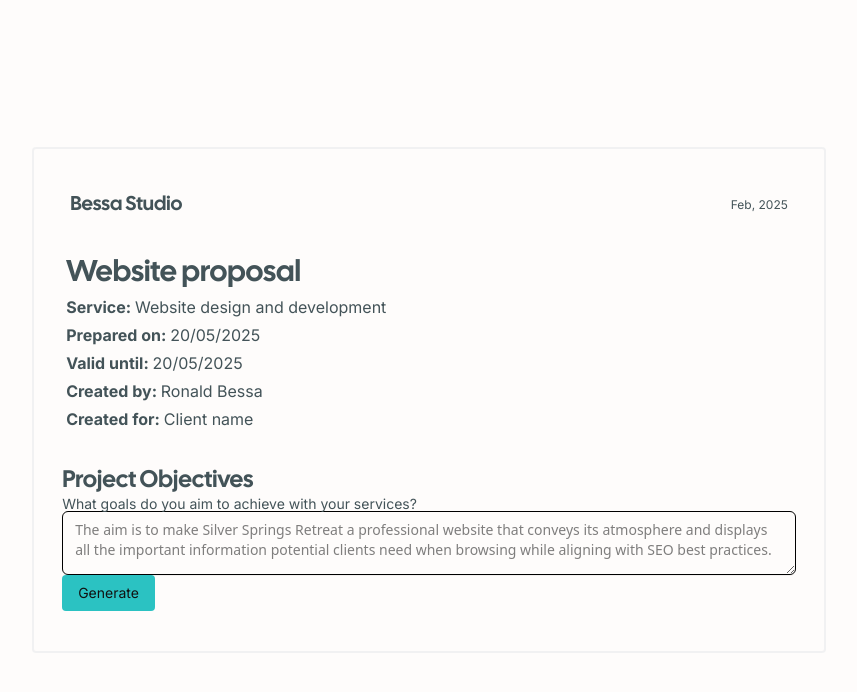
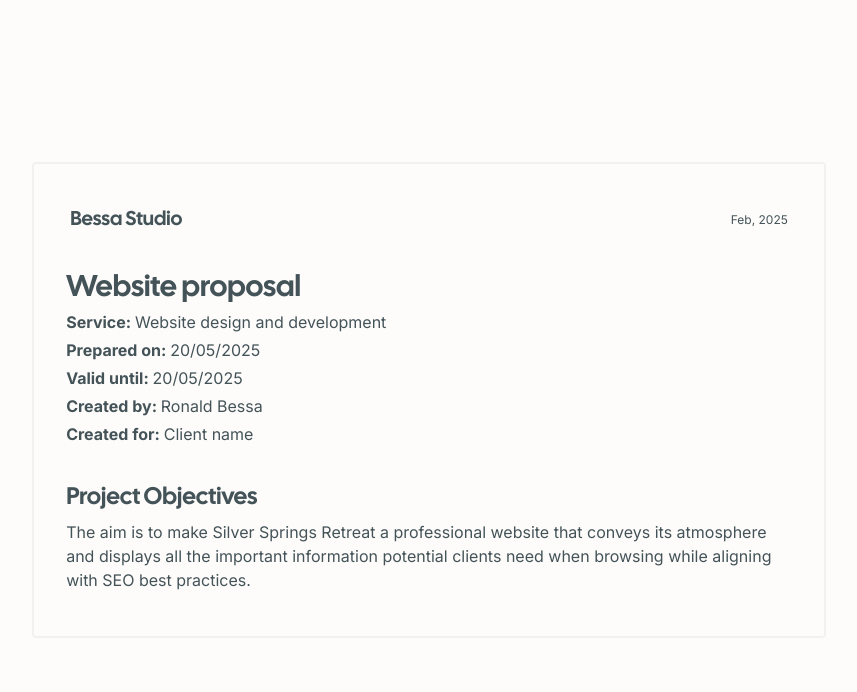
Before and after one commit to rnldbss/bessa-studio-proposal-generator, a Next.js app: page /edit-proposal in a window 1280 px wide. Shown: the top 692 px of the page, without its empty margins (211-1068 px from the left). Built offline with nearby package versions, Linux system fonts and the light colour scheme.

Commit message:
ChatGPT input and response display component

```diff
--- a/src/app/globals.css
+++ b/src/app/globals.css
@@ -45,7 +45,8 @@
   input,
   a,
   select,
-  button {
+  button,
+  textarea {
     @apply font-inter text-on-level-0;
   }
 }
--- a/src/components/proposal/ObjectivesSection.tsx
+++ b/src/components/proposal/ObjectivesSection.tsx
@@ -1,71 +1,46 @@
 "use client";
 
 import { useState } from "react";
-//import InputDisplay from "./inputs/InputDisplay";
-import TextareaInput from "./inputs/TextareaInput";
-import { Button } from "../ui/button";
+import { useEditableTool } from "@/hooks/useEditableTool";
+import EditableText from "./inputs/EditableText";
+import EditableBodySection from "./inputs/EditableBodyWithGPT.tsx";
 
 export default function ObjectivesSection() {
-  const [proposalObjectives, setProposalObjectives] = useState("");
-  const [apiResponse, setApiResponse] = useState("");
-  const [isLoading, setIsLoading] = useState(false);
+  const [heading, setHeading] = useState("");
 
   const objectivesSectionData = {
     label: "What goals do you aim to achieve with your services?",
-    userInput: proposalObjectives,
-    inputHandler: setProposalObjectives,
     defaultValue:
       "The aim is to make Silver Springs Retreat a professional website that conveys its atmosphere and displays all the important information potential clients need when browsing while aligning with SEO best practices.",
   };
-
-  async function handleGenerateObjectives() {
-    setIsLoading(true);
-
-    try {
-      const res = await fetch("/api/generate-proposal", {
-        method: "POST",
-        headers: { "Content-Type": "application/json" },
-        body: JSON.stringify({
-          section: "objectives",
-          userInput: proposalObjectives,
-        }),
-      });
-
-      if (!res.ok) {
-        throw new Error(`API returned status ${res.status}`);
-      }
-
-      const data = await res.json();
-      setApiResponse(data.content);
-    } catch (error) {
-      console.error("API Error:", error);
-      setApiResponse("Error generating proposal objectives. Please try again.");
-    } finally {
-      setIsLoading(false);
-    }
-  }
+  const {
+    editingField,
+    tempInputValue,
+    startEditing,
+    saveValue,
+    cancelEditing,
+    setTempInputValue,
+  } = useEditableTool();
 
   return (
     <div className="">
-      <h2 className="text-2xl">Project Objectives</h2>
-
-      <TextareaInput
-        label={objectivesSectionData.label}
-        inputValue={proposalObjectives}
-        onChange={setProposalObjectives}
+      <EditableText
+        label="Section heading"
+        title="heading"
+        className="text-2xl"
+        value={editingField === "title" ? tempInputValue : heading}
+        defaultValue="Project Objectives"
+        isEditing={editingField === "title"}
+        onStartEdit={() => startEditing("title", heading)}
+        onChange={setTempInputValue}
+        onSave={() => saveValue(setHeading)}
+        onCancel={cancelEditing}
+        as="h2"
+      />
+      <EditableBodySection
+        section="objectives"
         defaultValue={objectivesSectionData.defaultValue}
       />
-
-      <Button onClick={handleGenerateObjectives} disabled={isLoading}>
-        {isLoading ? "Generating..." : "Generate"}
-      </Button>
-
-      {apiResponse && (
-        <div className="mt-6 p-4 border rounded-sm bg-gray-50">
-          <h3 className="font-semibold mb-2">Generated Objectives:</h3>
-          <div className="whitespace-pre-wrap">{apiResponse}</div>
-        </div>
-      )}
     </div>
   );
 }
--- /dev/null
+++ b/src/components/proposal/inputs/EditableBodyWithGPT.tsx.tsx
@@ -0,0 +1,109 @@
+"use client";
+
+import TextareaInput from "./TextareaInput";
+import { Button } from "@/components/ui/button";
+import { useEditableTool } from "@/hooks/useEditableTool";
+import { Pencil } from "lucide-react";
+import { useState } from "react";
+interface EditableBodySectionProps {
+  section: string;
+  defaultValue: string;
+}
+
+export default function EditableBodySection({
+  section,
+  defaultValue,
+}: EditableBodySectionProps) {
+  const [outputText, setOutputText] = useState("");
+  const [isLoading, setIsLoading] = useState(false);
+
+  const {
+    editingField,
+    tempInputValue,
+    setTempInputValue,
+    startEditing,
+    saveValue,
+    cancelEditing,
+  } = useEditableTool();
+
+  const isEditing = editingField === section;
+
+  const handleGenerateObjectives = async () => {
+    setIsLoading(true);
+
+    try {
+      const res = await fetch("/api/generate-proposal", {
+        method: "POST",
+        headers: { "Content-Type": "application/json" },
+        body: JSON.stringify({
+          section,
+          userInput: tempInputValue,
+        }),
+      });
+
+      if (!res.ok) throw new Error(`API returned status ${res.status}`);
+
+      const data = await res.json();
+
+      // Store result in both temp input and visible output
+      setTempInputValue(data.content); // for editing or saving
+      setOutputText(data.content); // to display while editing
+    } catch (error) {
+      console.error("API Error:", error);
+      setTempInputValue("Error generating content.");
+      setOutputText("Error generating content.");
+    } finally {
+      setIsLoading(false);
+    }
+  };
+
+  return (
+    <div>
+      {isEditing ? (
+        <>
+          <TextareaInput
+            label={"Objectives:"}
+            inputValue={tempInputValue}
+            onChange={setTempInputValue}
+            defaultValue={defaultValue}
+          />
+
+          <div className="flex gap-2 mt-2">
+            <Button
+              size={"sm"}
+              variant="default"
+              onClick={() => saveValue(setOutputText)}
+            >
+              Save
+            </Button>
+            <Button
+              size={"sm"}
+              onClick={handleGenerateObjectives}
+              disabled={isLoading}
+              variant="outline"
+            >
+              {isLoading ? "Generating..." : "Generate with AI"}
+            </Button>
+            <Button size={"sm"} variant="outline" onClick={cancelEditing}>
+              Cancel
+            </Button>
+          </div>
+        </>
+      ) : (
+        <div className="hover:ring ring-accent px-1 py-1 rounded-sm group relative">
+          <p>{outputText || defaultValue}</p>
+          <Button
+            size="icon"
+            variant="outline"
+            className="hover:bg-level-0 hidden absolute cursor-pointer top-1 right-1 group-hover:inline-flex hover:[&>svg]:stroke-accent hover:border-accent"
+            onClick={() => {
+              startEditing(section, outputText || defaultValue);
+            }}
+          >
+            <Pencil className="h-3 w-3  stroke-on-level-1 transition-all" />
+          </Button>
+        </div>
+      )}
+    </div>
+  );
+}
--- a/src/components/proposal/inputs/EditableField.tsx
+++ b/src/components/proposal/inputs/EditableField.tsx
@@ -77,7 +77,7 @@ export default function EditableField({
           <Button
             size="icon"
             variant="outline"
-            className="hover:bg-level-0 hidden group-hover:inline-flex hover:[&>svg]:stroke-accent hover:border-accent group"
+            className="hover:bg-level-0 hidden  cursor-pointer group-hover:inline-flex hover:[&>svg]:stroke-accent hover:border-accent group"
             onClick={onStartEdit}
           >
             <Pencil className="h-3 w-3 stroke-on-level-1  transition-all" />
--- a/src/components/proposal/inputs/EditableText.tsx
+++ b/src/components/proposal/inputs/EditableText.tsx
@@ -71,7 +71,7 @@ export default function EditableText({
           <Button
             size="icon"
             variant="outline"
-            className="hover:bg-level-0 hidden group-hover:inline-flex hover:[&>svg]:stroke-accent hover:border-accent"
+            className="hover:bg-level-0 hidden cursor-pointer group-hover:inline-flex hover:[&>svg]:stroke-accent hover:border-accent"
             onClick={onStartEdit}
           >
             <Pencil className="h-3 w-3 stroke-on-level-1 transition-all" />
--- a/src/components/proposal/inputs/TextareaInput.tsx
+++ b/src/components/proposal/inputs/TextareaInput.tsx
@@ -19,7 +19,11 @@ export default function TextareaInput({
   const labelId = `${id}-label`;
 
   return (
-    <div role="group" aria-labelledby={labelId}>
+    <div
+      role="group"
+      aria-labelledby={labelId}
+      className="flex flex-col gap-2 px-1"
+    >
       <Label htmlFor={id} id={labelId}>
         {label}
       </Label>
--- a/src/components/ui/button.tsx
+++ b/src/components/ui/button.tsx
@@ -5,7 +5,7 @@ import { cva, type VariantProps } from "class-variance-authority";
 import { cn } from "@/lib/utils";
 
 const buttonVariants = cva(
-  "inline-flex items-center justify-center gap-2 whitespace-nowrap rounded-sm text-sm transition-all disabled:pointer-events-none disabled:opacity-50 [&_svg]:pointer-events-none [&_svg:not([class*='size-'])]:size-4 shrink-0 [&_svg]:shrink-0 outline-none focus-visible:border-ring focus-visible:ring-ring/50 focus-visible:ring-[3px] aria-invalid:ring-destructive/20 dark:aria-invalid:ring-destructive/40 aria-invalid:border-destructive",
+  "inline-flex items-center cursor-pointer justify-center gap-2 whitespace-nowrap rounded-sm text-sm transition-all disabled:pointer-events-none disabled:opacity-50 [&_svg]:pointer-events-none [&_svg:not([class*='size-'])]:size-4 shrink-0 [&_svg]:shrink-0 outline-none focus-visible:border-ring focus-visible:ring-ring/50 focus-visible:ring-[3px] aria-invalid:ring-destructive/20 dark:aria-invalid:ring-destructive/40 aria-invalid:border-destructive",
   {
     variants: {
       variant: {
--- a/src/components/ui/textarea.tsx
+++ b/src/components/ui/textarea.tsx
@@ -1,18 +1,21 @@
-import * as React from "react"
+import * as React from "react";
 
-import { cn } from "@/lib/utils"
+import { cn } from "@/lib/utils";
 
 function Textarea({ className, ...props }: React.ComponentProps<"textarea">) {
   return (
     <textarea
+      rows={4}
       data-slot="textarea"
       className={cn(
-        "border-input placeholder:text-muted-foreground focus-visible:border-ring focus-visible:ring-ring/50 aria-invalid:ring-destructive/20 dark:aria-invalid:ring-destructive/40 aria-invalid:border-destructive flex field-sizing-content min-h-16 w-full rounded-md border bg-transparent px-3 py-2 text-base shadow-2xs transition-[color,box-shadow] outline-hidden focus-visible:ring-[3px] disabled:cursor-not-allowed disabled:opacity-50 md:text-sm",
+        "border-level-5 file:text-foreground placeholder:text-muted-foreground field-sizing-content flex h-8 w-full min-w-0 rounded-sm border bg-transparent px-2 text-base outline-hidden file:inline-flex file:h-7 file:border-0 file:bg-transparent file:text-sm disabled:pointer-events-none disabled:cursor-not-allowed disabled:opacity-50 md:text-sm",
+        "focus-visible:border-ring focus-visible:ring-accent/50 focus-visible:ring",
+        "aria-invalid:ring-destructive/20 dark:aria-invalid:ring-destructive/40 aria-invalid:border-destructive",
         className
       )}
       {...props}
     />
-  )
+  );
 }
 
-export { Textarea }
+export { Textarea };
```
